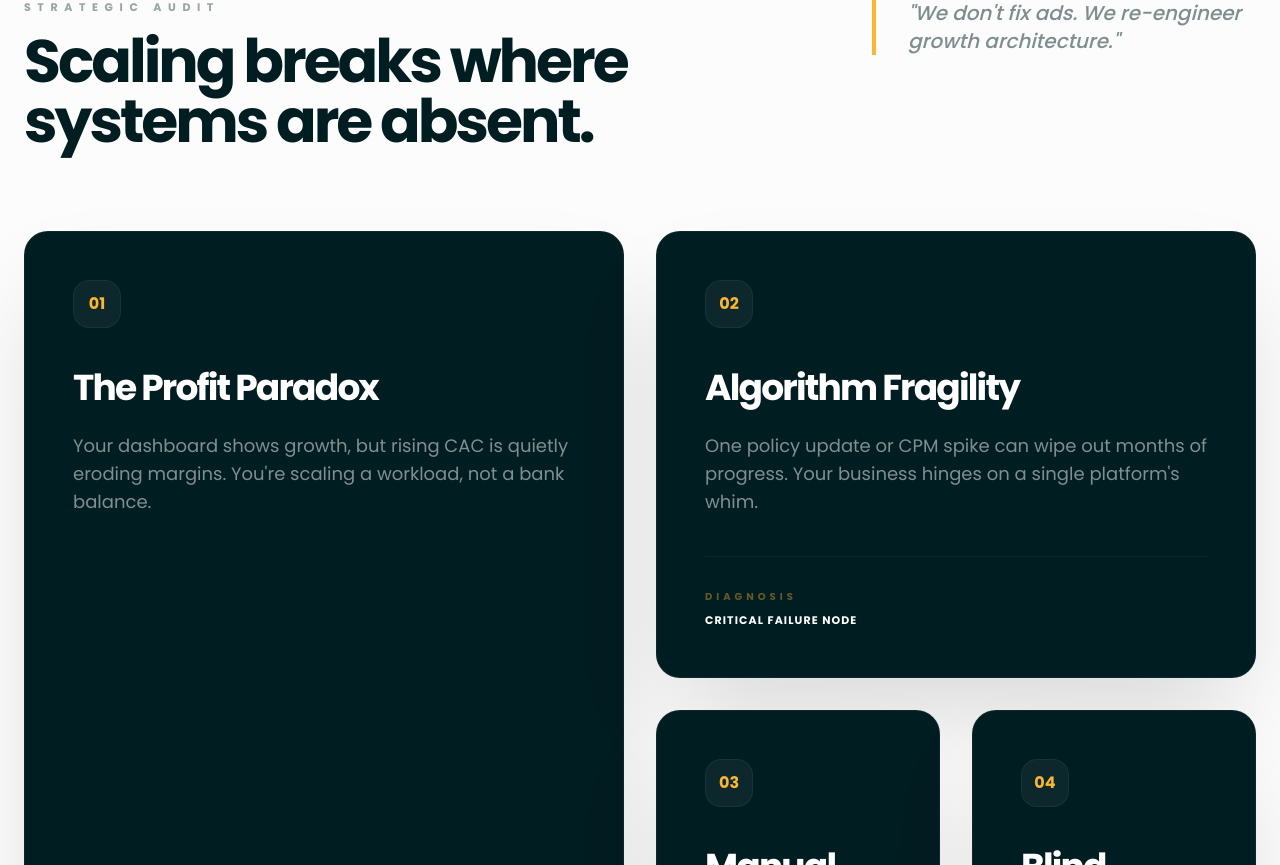
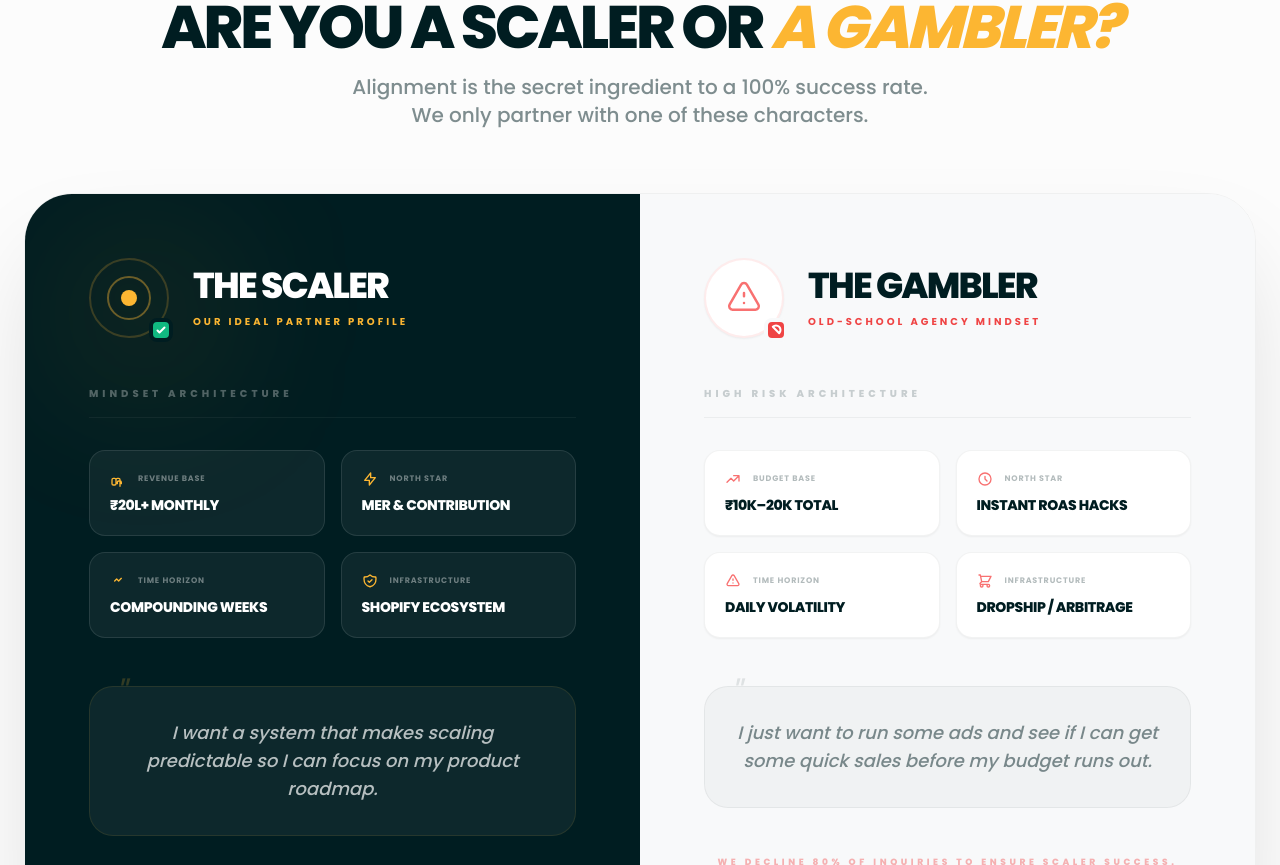
Before and after one commit to techinfigo/Techinfigo-Latest, a React (Vite) app: page / in a window 1280 px wide. Shown: the part 1155-2020 px from the top of the page. Built offline with nearby package versions, Linux system fonts and the light colour scheme.

Commit message:
feat(home): Add QualificationProtocol component
Introduces a new section to the homepage that contrasts "Scalers" with "Gamblers," aiming to qualify potential clients and emphasize the agency's focus on strategic partnerships.

```diff
--- a/App.tsx
+++ b/App.tsx
@@ -5,6 +5,7 @@ import { ProblemSection } from './components/ProblemSection';
 import { SystemSection } from './components/SystemSection';
 import { ProofSection } from './components/ProofSection';
 import { QualificationSection } from './components/QualificationSection';
+import { QualificationProtocol } from './components/QualificationProtocol';
 import { ContactPage } from './components/ContactPage';
 import { AboutPage } from './components/AboutPage';
 import { ServicesPage } from './components/ServicesPage';
@@ -39,6 +40,7 @@ const App: React.FC = () => {
       {currentPage === 'home' && (
         <div className="animate-fade-in">
           <Hero onBookAudit={() => navigateTo('contact')} />
+          <QualificationProtocol />
           <section id="bottlenecks" className="scroll-mt-24">
             <ProblemSection />
           </section>
--- /dev/null
+++ b/components/QualificationProtocol.tsx
@@ -0,0 +1,140 @@
+import React from 'react';
+
+export const QualificationProtocol: React.FC = () => {
+  return (
+    <section className="w-full py-24 lg:py-32 px-6 bg-[#fcfcfc] overflow-hidden">
+      <div className="max-w-7xl mx-auto">
+        {/* Header Section */}
+        <div className="text-center mb-16 space-y-4">
+          <span className="text-[10px] font-bold tracking-[0.6em] uppercase text-brandDark/30 block">Qualification Protocol</span>
+          <h2 className="text-4xl lg:text-6xl font-black text-brandDark tracking-tighter">
+            ARE YOU A SCALER OR <span className="text-brandYellow italic">A GAMBLER?</span>
+          </h2>
+          <p className="text-brandDark/50 text-lg lg:text-xl font-medium max-w-2xl mx-auto leading-relaxed">
+            Alignment is the secret ingredient to a 100% success rate. <br className="hidden lg:block" />
+            We only partner with one of these characters.
+          </p>
+        </div>
+
+        {/* Comparison Card */}
+        <div className="relative rounded-[3rem] overflow-hidden shadow-4xl border border-brandDark/5 flex flex-col lg:flex-row min-h-[700px]">
+
+          {/* Left Side: The Scaler */}
+          <div className="flex-1 bg-brandDark p-8 lg:p-16 relative overflow-hidden flex flex-col">
+            {/* Background Glow */}
+            <div className="absolute top-10 left-10 w-40 h-40 bg-brandYellow/10 rounded-full blur-[80px]"></div>
+
+            <div className="relative z-10 space-y-12 flex-grow">
+              <div className="flex items-center gap-6">
+                <div className="relative">
+                  <div className="w-20 h-20 rounded-full border-2 border-brandYellow/20 flex items-center justify-center p-4">
+                     <div className="w-full h-full rounded-full border-2 border-brandYellow/40 flex items-center justify-center">
+                        <div className="w-4 h-4 bg-brandYellow rounded-full shadow-glow"></div>
+                     </div>
+                  </div>
+                  <div className="absolute -bottom-1 -right-1 bg-emerald-500 w-6 h-6 rounded-lg flex items-center justify-center border-4 border-brandDark">
+                    <svg className="w-3 h-3 text-white" fill="none" stroke="currentColor" viewBox="0 0 24 24">
+                      <path strokeLinecap="round" strokeLinejoin="round" strokeWidth="4" d="M5 13l4 4L19 7" />
+                    </svg>
+                  </div>
+                </div>
+                <div>
+                  <h3 className="text-3xl lg:text-4xl font-black text-white tracking-tighter uppercase leading-none">The Scaler</h3>
+                  <p className="text-brandYellow text-[10px] font-bold uppercase tracking-[0.3em] mt-2">Our Ideal Partner Profile</p>
+                </div>
+              </div>
+
+              <div className="space-y-8">
+                <p className="text-white/30 text-[10px] font-black uppercase tracking-[0.4em] border-b border-white/5 pb-4">Mindset Architecture</p>
+
+                <div className="grid grid-cols-2 gap-4">
+                  {[
+                    { label: 'Revenue Base', val: '₹20L+ Monthly', icon: 'M9 19v-6a2 2 0 00-2-2H5a2 2 0 00-2 2v6a2 2 0 002 2h2a2 2 0 002-2z M9 19v-6a2 2 0 012-2h2a2 2 0 012 2v10 M17 19v-2a2 2 0 00-2-2h-2a2 2 0 00-2 2v2' },
+                    { label: 'North Star', val: 'MER & Contribution', icon: 'M13 10V3L4 14h7v7l9-11h-7z' },
+                    { label: 'Time Horizon', val: 'Compounding Weeks', icon: 'M7 12l3-3 3 3 4-4' },
+                    { label: 'Infrastructure', val: 'Shopify Ecosystem', icon: 'M9 12l2 2 4-4m5.618-4.016A11.955 11.955 0 0112 2.944a11.955 11.955 0 01-8.618 3.04A12.02 12.02 0 003 9c0 5.591 3.824 10.29 9 11.622 5.176-1.332 9-6.03 9-11.622 0-1.042-.133-2.052-.382-3.016z' },
+                  ].map((item, idx) => (
+                    <div key={idx} className="bg-white/5 border border-white/10 rounded-2xl p-5 hover:bg-white/[0.08] transition-all">
+                      <div className="flex items-center gap-3 mb-2">
+                         <svg className="w-4 h-4 text-brandYellow" fill="none" stroke="currentColor" viewBox="0 0 24 24">
+                           <path strokeLinecap="round" strokeLinejoin="round" strokeWidth="2" d={item.icon} />
+                         </svg>
+                         <span className="text-[8px] font-bold text-white/40 uppercase tracking-widest">{item.label}</span>
+                      </div>
+                      <p className="text-xs lg:text-sm font-black text-white uppercase tracking-tight">{item.val}</p>
+                    </div>
+                  ))}
+                </div>
+              </div>
+
+              <div className="bg-white/5 border border-brandYellow/10 rounded-3xl p-8 italic relative">
+                <span className="absolute -top-3 left-6 text-4xl text-brandYellow/20">"</span>
+                <p className="text-white/70 text-base lg:text-lg font-medium leading-relaxed text-center">
+                  I want a system that makes scaling predictable so I can focus on my product roadmap.
+                </p>
+              </div>
+            </div>
+          </div>
+
+          {/* Right Side: The Gambler */}
+          <div className="flex-1 bg-[#f8f9fa] p-8 lg:p-16 flex flex-col relative overflow-hidden">
+            <div className="relative z-10 space-y-12 flex-grow">
+              <div className="flex items-center gap-6">
+                <div className="relative">
+                  <div className="w-20 h-20 rounded-full border-2 border-red-500/10 flex items-center justify-center bg-white shadow-sm">
+                     <svg className="w-10 h-10 text-red-400" fill="none" stroke="currentColor" viewBox="0 0 24 24">
+                        <path strokeLinecap="round" strokeLinejoin="round" strokeWidth="1.5" d="M12 9v2m0 4h.01m-6.938 4h13.856c1.54 0 2.502-1.667 1.732-3L13.732 4c-.77-1.333-2.694-1.333-3.464 0L3.34 16c-.77 1.333.192 3 1.732 3z" />
+                     </svg>
+                  </div>
+                  <div className="absolute -bottom-1 -right-1 bg-red-500 w-6 h-6 rounded-lg flex items-center justify-center border-4 border-[#f8f9fa]">
+                    <svg className="w-3 h-3 text-white" fill="none" stroke="currentColor" viewBox="0 0 24 24">
+                      <path strokeLinecap="round" strokeLinejoin="round" strokeWidth="4" d="M18.364 18.364A9 9 0 005.636 5.636m12.728 12.728L5.636 5.636" />
+                    </svg>
+                  </div>
+                </div>
+                <div>
+                  <h3 className="text-3xl lg:text-4xl font-black text-brandDark tracking-tighter uppercase leading-none">The Gambler</h3>
+                  <p className="text-red-500 text-[10px] font-bold uppercase tracking-[0.3em] mt-2">Old-School Agency Mindset</p>
+                </div>
+              </div>
+
+              <div className="space-y-8">
+                <p className="text-brandDark/20 text-[10px] font-black uppercase tracking-[0.4em] border-b border-brandDark/5 pb-4">High Risk Architecture</p>
+
+                <div className="grid grid-cols-2 gap-4">
+                  {[
+                    { label: 'Budget Base', val: '₹10K–20K Total', icon: 'M13 7h8m0 0v8m0-8l-8 8-4-4-6 6' },
+                    { label: 'North Star', val: 'Instant ROAS Hacks', icon: 'M12 8v4l3 3m6-3a9 9 0 11-18 0 9 9 0 0118 0z' },
+                    { label: 'Time Horizon', val: 'Daily Volatility', icon: 'M12 9v2m0 4h.01m-6.938 4h13.856c1.54 0 2.502-1.667 1.732-3L13.732 4c-.77-1.333-2.694-1.333-3.464 0L3.34 16c-.77 1.333.192 3 1.732 3z' },
+                    { label: 'Infrastructure', val: 'Dropship / Arbitrage', icon: 'M3 3h2l.4 2M7 13h10l4-8H5.4M7 13L5.4 5M7 13l-2.293 2.293c-.63.63-.184 1.707.707 1.707H17m0 0a2 2 0 100 4 2 2 0 000-4zm-8 2a2 2 0 11-4 0 2 2 0 014 0z' },
+                  ].map((item, idx) => (
+                    <div key={idx} className="bg-white border border-brandDark/5 rounded-2xl p-5 shadow-sm">
+                      <div className="flex items-center gap-3 mb-2">
+                         <svg className="w-4 h-4 text-red-400" fill="none" stroke="currentColor" viewBox="0 0 24 24">
+                           <path strokeLinecap="round" strokeLinejoin="round" strokeWidth="2" d={item.icon} />
+                         </svg>
+                         <span className="text-[8px] font-bold text-brandDark/30 uppercase tracking-widest">{item.label}</span>
+                      </div>
+                      <p className="text-xs lg:text-sm font-black text-brandDark uppercase tracking-tight">{item.val}</p>
+                    </div>
+                  ))}
+                </div>
+              </div>
+
+              <div className="bg-brandDark/[0.03] border border-brandDark/5 rounded-3xl p-8 italic relative">
+                <span className="absolute -top-3 left-6 text-4xl text-brandDark/10">"</span>
+                <p className="text-brandDark/50 text-base lg:text-lg font-medium leading-relaxed text-center">
+                  I just want to run some ads and see if I can get some quick sales before my budget runs out.
+                </p>
+              </div>
+            </div>
+
+            <div className="mt-12 text-center">
+              <p className="text-red-500/40 text-[9px] font-black uppercase tracking-[0.4em]">We decline 80% of inquiries to ensure scaler success.</p>
+            </div>
+          </div>
+        </div>
+      </div>
+    </section>
+  );
+};
```
